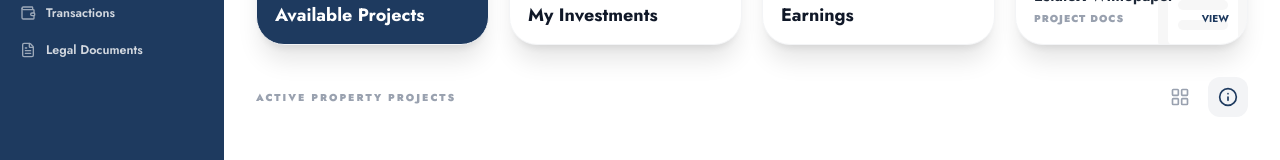
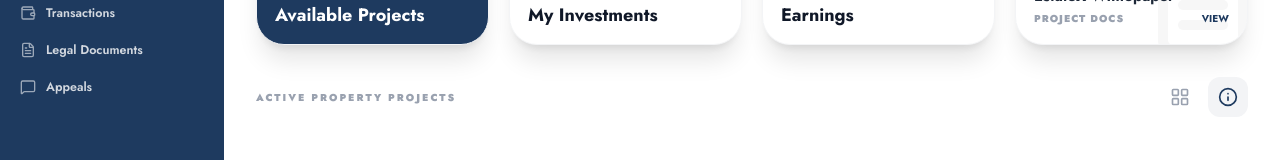
Before and after one commit to Cyizere-Happy/EstateX-Investor_Portal, a Next.js app: page / in a window 1280 px wide. Shown: the part 299-459 px from the top of the page. Built offline with nearby package versions, Linux system fonts and the light colour scheme.

Commit message:
[Update]: Add Appeals nav item

```diff
--- a/app/components/Sidebar.tsx
+++ b/app/components/Sidebar.tsx
@@ -3,14 +3,14 @@
 import React from "react";
 import {
   Building,
-  Users,
   TrendingUp,
   Plus,
   Layout,
   PieChart,
   Wallet,
   FileText,
-  Globe
+  Globe,
+  MessageSquare
 } from "lucide-react";
 
 interface SidebarProps {
@@ -44,6 +44,7 @@ const Sidebar = ({ activeView, onNavigate }: SidebarProps) => {
             { icon: <Globe size={16} />, label: "Diaspora Hub", id: "diaspora" },
             { icon: <Wallet size={16} />, label: "Transactions", id: "transactions" },
             { icon: <FileText size={16} />, label: "Legal Documents", id: "documents" },
+            { icon: <MessageSquare size={16} />, label: "Appeals", id: "appeals" },
           ].map((item, i) => (
             <div
               key={i}
```
